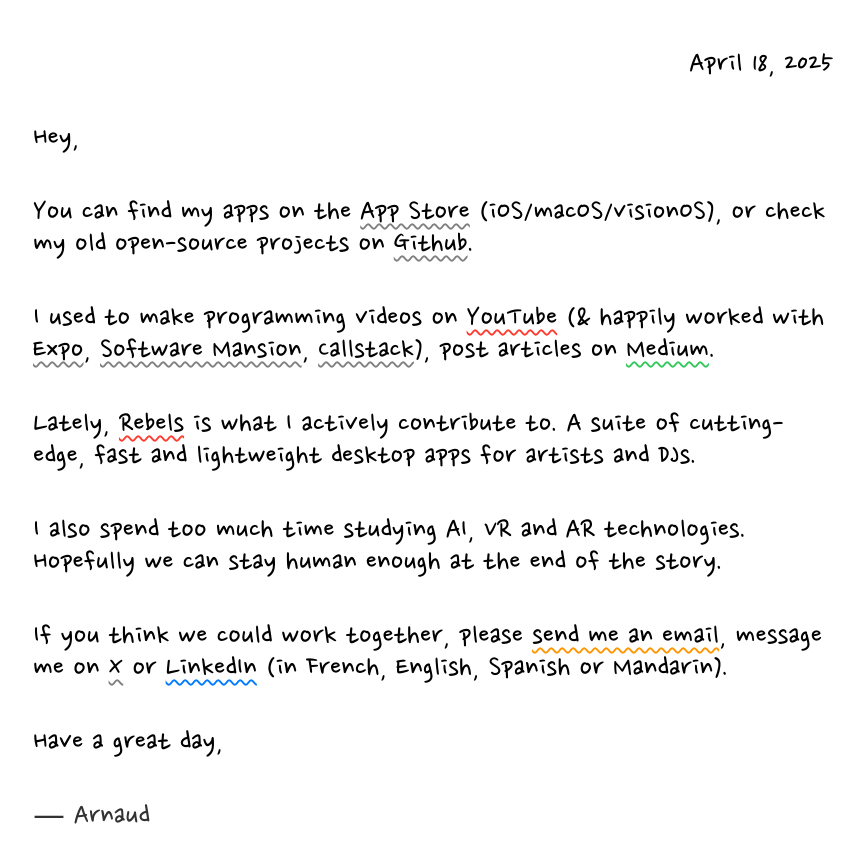
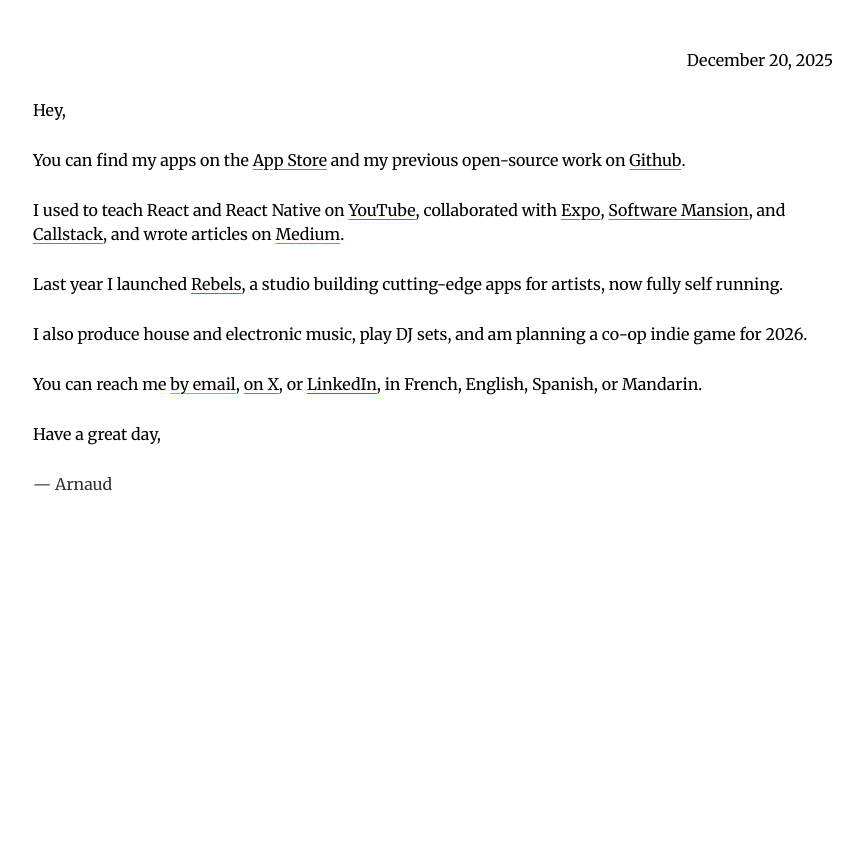
Before and after one commit to eveningkid/eveningkid.github.io, a website: page index.html in a window 1280 px wide. Shown: the whole page, without its empty margins (207-1071 px from the left). After the commit the page ends 800 px from the top, so only its background shows below. Drawn offline with Linux system fonts and the light colour scheme.

Commit message:
Rephrases front page text, switches font to Merriweather

```diff
--- a/index.html
+++ b/index.html
@@ -13,14 +13,15 @@
     <link rel="preconnect" href="https://fonts.googleapis.com" />
     <link rel="preconnect" href="https://fonts.gstatic.com" crossorigin />
     <link
-      href="https://fonts.googleapis.com/css2?family=Nanum+Pen+Script&display=swap"
+      href="https://fonts.googleapis.com/css2?family=Merriweather&display=swap"
       rel="stylesheet"
     />
     <style>
       body {
-        font-family: "Nanum Pen Script", cursive;
-        font-weight: 400;
+        font-family: "Merriweather", serif;
+        font-optical-sizing: auto;
         font-style: normal;
+        font-variation-settings: "wdth" 100;
         width: 80%;
         max-width: 800px;
         margin: 3em auto;
@@ -28,20 +29,22 @@
 
       p {
         font-weight: 400;
-        font-size: 2rem;
-        line-height: 2rem;
+        font-size: 1rem;
+        line-height: 1.5rem;
         padding-bottom: 10px;
       }
 
       a {
         color: inherit;
         font-weight: 500;
-        text-decoration-thickness: 2px;
-        text-decoration-style: wavy;
+        text-decoration-thickness: 1px;
+        text-underline-offset: 3px;
+        text-decoration-skip-ink: all;
       }
 
       a:hover {
-        text-decoration-thickness: 3px;
+        text-underline-offset: 2px;
+        text-decoration-thickness: 2px;
       }
 
       a.red {
@@ -105,7 +108,7 @@
     </style>
   </head>
   <body>
-    <p class="date">April 18, 2025</p>
+    <p class="date">December 20, 2025</p>
 
     <p>Hey,</p>
 
@@ -118,7 +121,7 @@
         href="https://apps.apple.com/us/developer/arnaud-dellinger/id1439774555"
         >App Store</a
       >
-      (iOS/macOS/visionOS), or check my old open-source projects on
+      and my previous open-source work on
       <a
         class="gray"
         target="_blank"
@@ -129,15 +132,14 @@
     </p>
 
     <p>
-      I used to make programming videos on
+      I used to teach React and React Native on
       <a
         class="red"
         target="_blank"
         rel="noopener"
         href="https://www.youtube.com/c/eveningkid"
         >YouTube</a
-      >
-      (& happily worked with
+      >, collaborated with
       <a
         class="gray"
         target="_blank"
@@ -151,14 +153,14 @@
         rel="noopener"
         href="https://www.youtube.com/watch?v=6UXfS6FI674"
         >Software Mansion</a
-      >,
+      >, and
       <a
         class="gray"
         target="_blank"
         rel="noopener"
         href="https://www.youtube.com/@eveningkid/shorts"
         >Callstack</a
-      >), post articles on
+      >, and wrote articles on
       <a
         class="green"
         target="_blank"
@@ -169,51 +171,62 @@
     </p>
 
     <p>
-      Lately,
+      Last year I launched
       <a
         class="red"
         target="_blank"
         rel="noopener"
         href="https://rebelsproductions.com"
         >Rebels</a
-      >
-      is what I actively contribute to. A suite of cutting-edge, fast and
-      lightweight desktop apps for artists and DJs.
+      >, a studio building cutting-edge apps for artists, now fully self
+      running.
     </p>
 
     <p>
-      I also spend too much time studying AI, VR and AR technologies. Hopefully
-      we can stay human enough at the end of the story.
+      I also produce house and electronic music, play DJ sets, and am planning a
+      co-op indie game for 2026.
     </p>
 
     <p>
-      If you think we could work together, please
+      You can reach me
       <a
         class="orange"
         rel="noopener"
         href="mailto:contact@eveningkid.com?subject=Contact"
-        >send me an email</a
-      >, message me on
+        >by email</a
+      >,
       <a
         class="gray"
         target="_blank"
         rel="noopener"
         href="https://x.com/eveningkid"
-        >X</a
-      >
-      or
+        >on X</a
+      >, or
       <a
         class="blue"
         target="_blank"
         rel="noopener"
         href="https://linkedin.com/in/arnaud-dellinger"
         >LinkedIn</a
-      >
-      (in French, English, Spanish or Mandarin).
+      >, in French, English, Spanish, or Mandarin.
     </p>
 
     <p>Have a great day,</p>
 
     <p class="name">— Arnaud</p>
+
+    <script
+      async
+      src="https://www.googletagmanager.com/gtag/js?id=G-KGKYF92EZL"
+    ></script>
+    <script>
+      window.dataLayer = window.dataLayer || [];
+      function gtag() {
+        dataLayer.push(arguments);
+      }
+      gtag("js", new Date());
+
+      gtag("config", "G-KGKYF92EZL");
+    </script>
   </body>
 </html>
```
